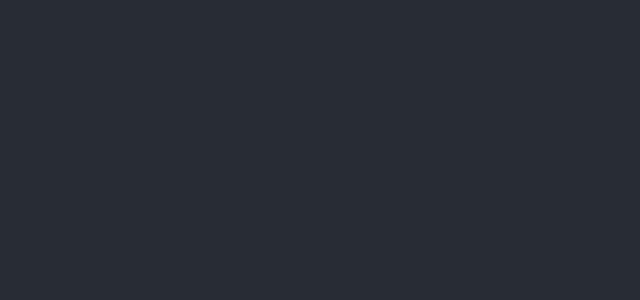
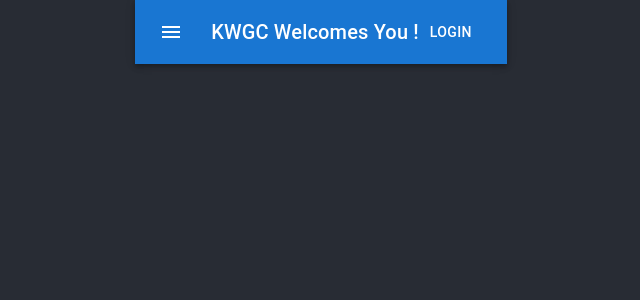
Before and after one commit to mekalyan26/communitysite, a React (Create React App) app in the folder sitefrontend/: page / in a window 1280 px wide. Shown: the top 300 px of the page, without its empty margins (319-959 px from the left). Built offline with nearby package versions, Linux system fonts and the light colour scheme.

Commit message:
added appar

```diff
--- a/sitefrontend/src/App.js
+++ b/sitefrontend/src/App.js
@@ -1,11 +1,12 @@
 import logo from './logo.svg';
 import './App.css';
+import Appbar from './components/Appbar';
 
 function App() {
   return (
     <div className="App">
       <header className="App-header">
-
+      <Appbar/>
       </header>
     </div>
   );
--- /dev/null
+++ b/sitefrontend/src/components/Appbar.js
@@ -0,0 +1,32 @@
+import * as React from 'react';
+import AppBar from '@mui/material/AppBar';
+import Box from '@mui/material/Box';
+import Toolbar from '@mui/material/Toolbar';
+import Typography from '@mui/material/Typography';
+import Button from '@mui/material/Button';
+import IconButton from '@mui/material/IconButton';
+import MenuIcon from '@mui/icons-material/Menu';
+
+export default function Appbar() {
+  return (
+    <Box sx={{ flexGrow: 1 }}>
+      <AppBar position="static">
+        <Toolbar>
+          <IconButton
+            size="large"
+            edge="start"
+            color="inherit"
+            aria-label="menu"
+            sx={{ mr: 2 }}
+          >
+            <MenuIcon />
+          </IconButton>
+          <Typography variant="h6" component="div" sx={{ flexGrow: 1 }}>
+            KWGC Welcomes You !
+          </Typography>
+          <Button color="inherit">Login</Button>
+        </Toolbar>
+      </AppBar>
+    </Box>
+  );
+}
```
